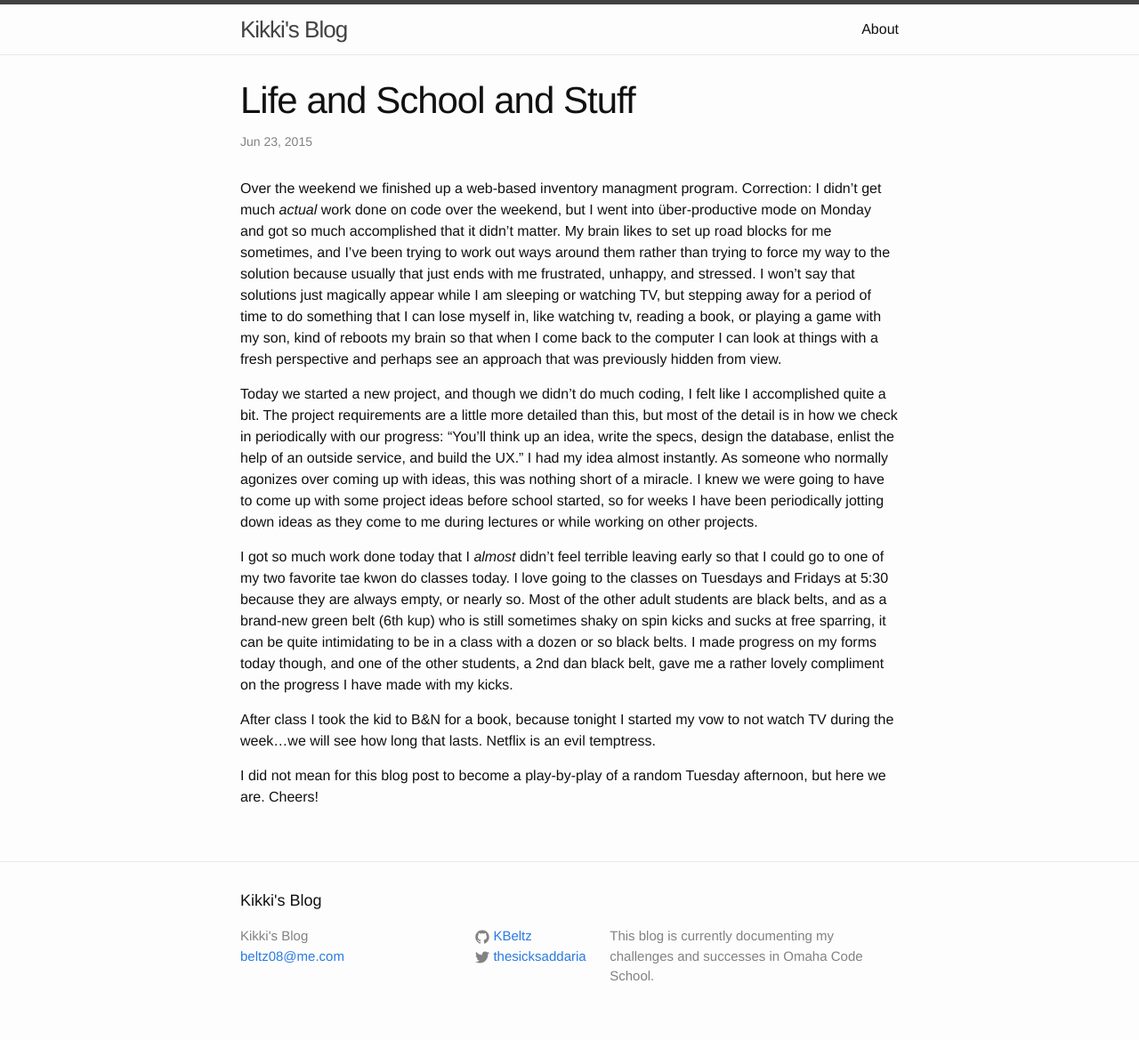
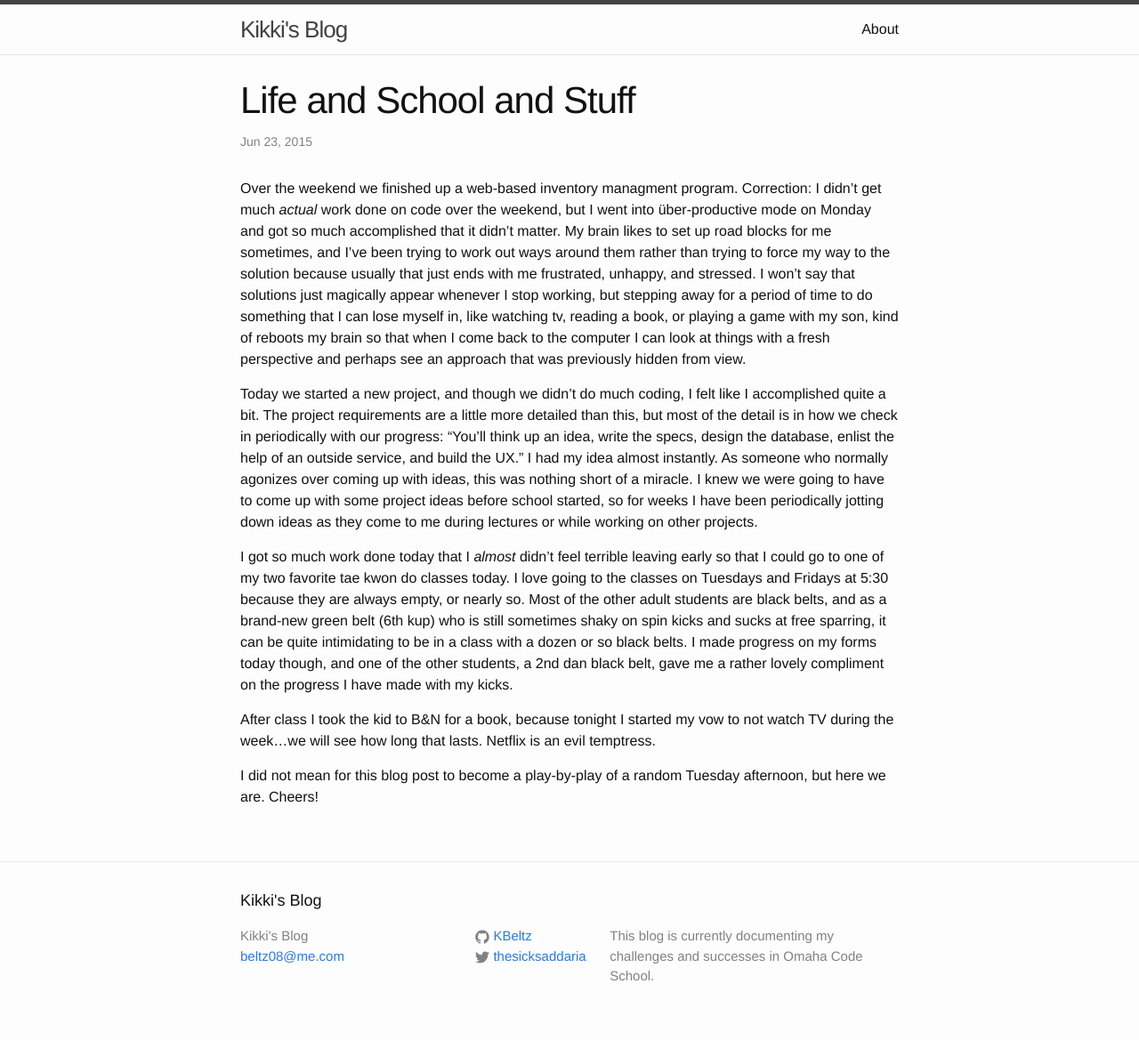
Before and after one commit to KBeltz/KBeltz, a Jekyll site: the page built from _posts/2015-06-23-misc.md, in a window 1280 px wide. Shown: the whole page at 89% size. Built offline with Jekyll 4.4.1, drawn with Linux system fonts in a browser that asks for light colours; Markdown is read by kramdown in place of the engine named in the settings.

Commit message:
Fix some repetitive wording.

```diff
--- a/_posts/2015-06-23-misc.md
+++ b/_posts/2015-06-23-misc.md
@@ -5,7 +5,7 @@ date: 2015-06-23
 categories: life random non-technical omahacodeschool
 ---
 
-Over the weekend we finished up a web-based inventory managment program. Correction: I didn't get much _actual_ work done on code over the weekend, but I went into über-productive mode on Monday and got so much accomplished that it didn't matter. My brain likes to set up road blocks for me sometimes, and I've been trying to work out ways around them rather than trying to force my way to the solution because usually that just ends with me frustrated, unhappy, and stressed. I won't say that solutions just magically appear while I am sleeping or watching TV, but stepping away for a period of time to do something that I can lose myself in, like watching tv, reading a book, or playing a game with my son, kind of reboots my brain so that when I come back to the computer I can look at things with a fresh perspective and perhaps see an approach that was previously hidden from view.
+Over the weekend we finished up a web-based inventory managment program. Correction: I didn't get much _actual_ work done on code over the weekend, but I went into über-productive mode on Monday and got so much accomplished that it didn't matter. My brain likes to set up road blocks for me sometimes, and I've been trying to work out ways around them rather than trying to force my way to the solution because usually that just ends with me frustrated, unhappy, and stressed. I won't say that solutions just magically appear whenever I stop working, but stepping away for a period of time to do something that I can lose myself in, like watching tv, reading a book, or playing a game with my son, kind of reboots my brain so that when I come back to the computer I can look at things with a fresh perspective and perhaps see an approach that was previously hidden from view.
 
 Today we started a new project, and though we didn't do much coding, I felt like I accomplished quite a bit. The project requirements are a little more detailed than this, but most of the detail is in how we check in periodically with our progress: "You'll think up an idea, write the specs, design the database, enlist the help of an outside service, and build the UX." I had my idea almost instantly. As someone who normally agonizes over coming up with ideas, this was nothing short of a miracle. I knew we were going to have to come up with some project ideas before school started, so for weeks I have been periodically jotting down ideas as they come to me during lectures or while working on other projects.
 
```
